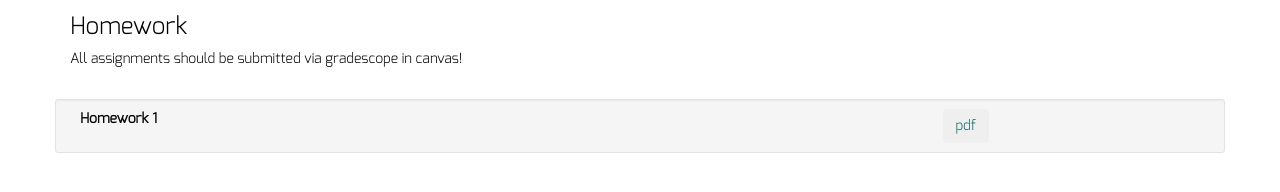
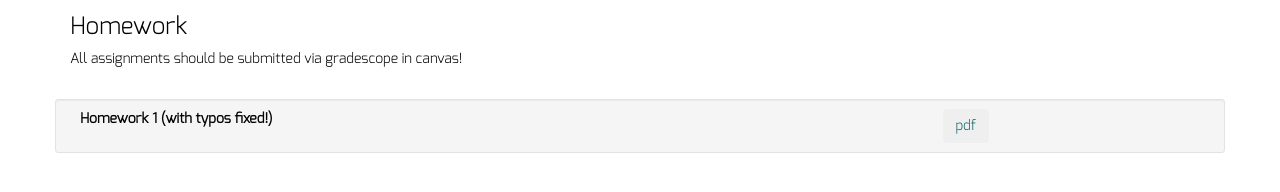
Before and after one commit to dkrashen/honors-calculus-1610, a Jekyll site: the page built from homework/index.html, in a window 1280 px wide. Shown: the part 337-529 px from the top of the page. Built offline with Jekyll 4.4.1, drawn with Linux system fonts in a browser that asks for light colours; nearby versions of some CDN libraries.

Commit message:
fix typo on hw1

```diff
--- a/_data/homework.yml
+++ b/_data/homework.yml
@@ -1,2 +1,2 @@
-- title: "Homework 1"
+- title: "Homework 1 (with typos fixed!)"
   filename: "hw1.pdf"
```
Also changed, not shown: 1 other file.
